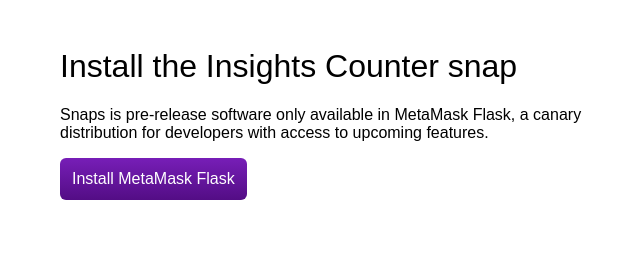
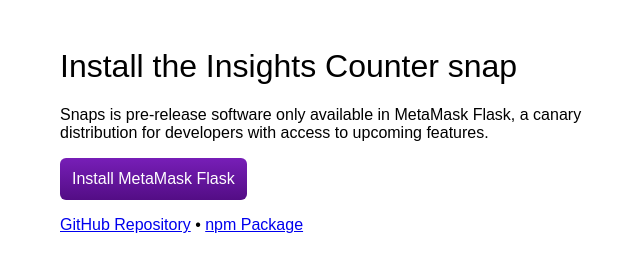
Before and after one commit to Montoya/insights-counter, a website: page docs/index.html in a window 1280 px wide. Shown: the whole page, without its empty margins (280-920 px from the left). Drawn offline with Linux system fonts and the light colour scheme.

Commit message:
Update index.html

```diff
--- a/docs/index.html
+++ b/docs/index.html
@@ -54,6 +54,9 @@
     </div>
     <div id="snapInstalled" style="display:none">
       <p>Insights Counter snap installed! You will now see it in the insights tab within MetaMask Flask. To try the snap, you can interact with <a href="https://etherscan.io/address/0x48b4cb193b587c6f2dab1a9123a7bd5e7d490ced#writeContract">this SimpleStorage contract on Ethereum mainnet</a>.</p>
+    </div>
+    <div id="footnote">
+      <p><a href="https://github.com/Montoya/insights-counter">GitHub Repository</a> &bull; <a href="https://www.npmjs.com/package/insights-counter">npm Package</a></p>
     </div>
   </div>
   <!--Content ends-->
```
